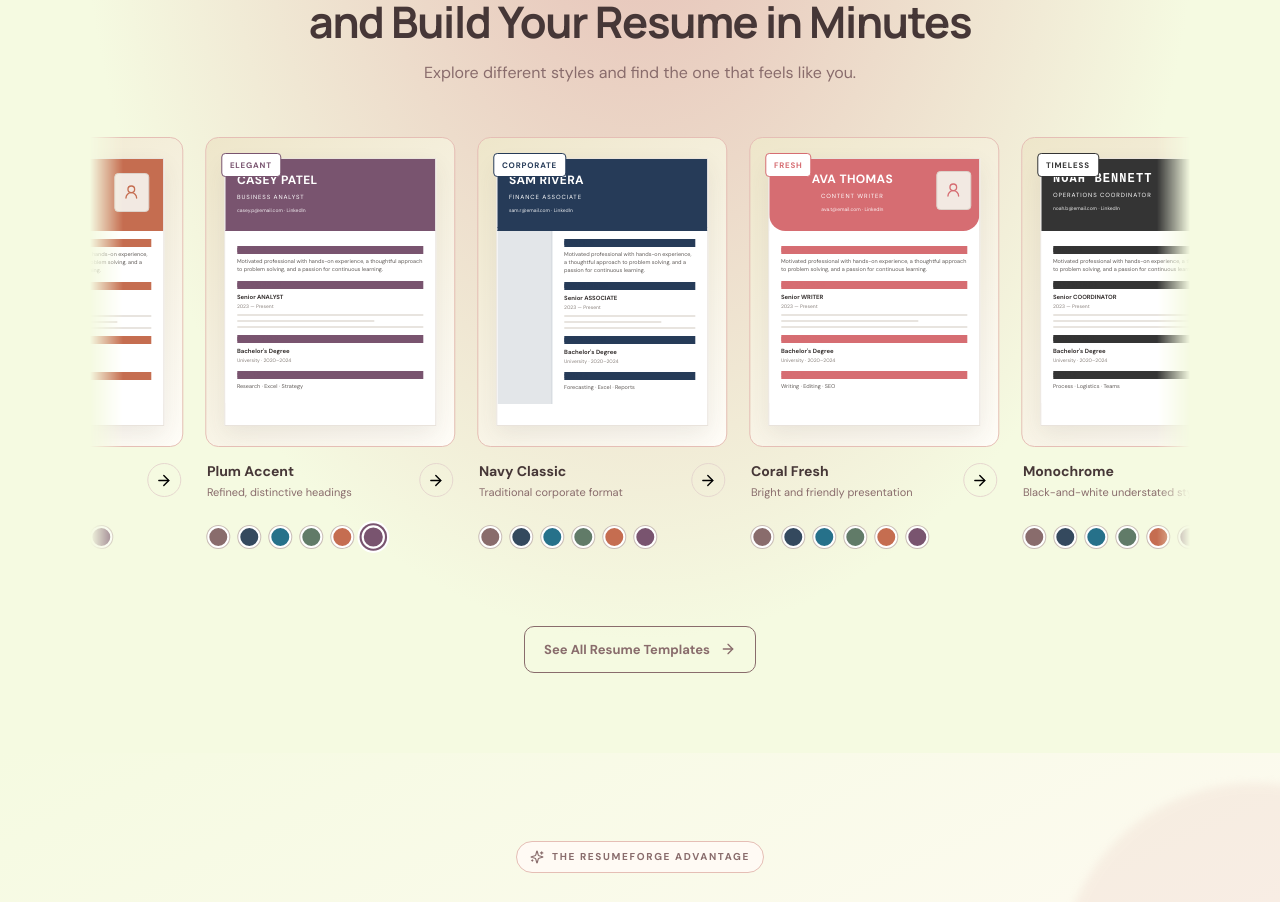
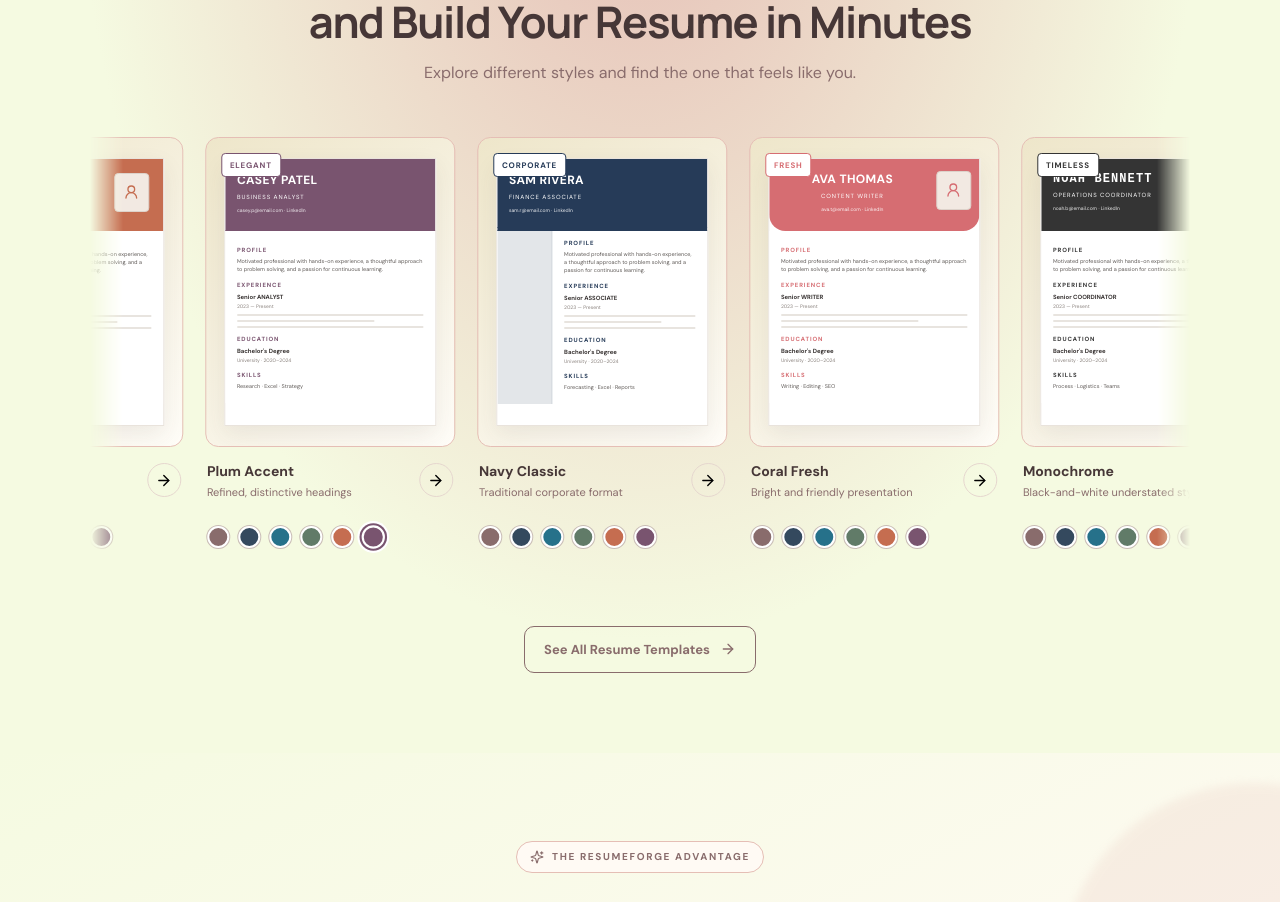
Before and after one commit to imsomya22092005-bot/Resumeforge, a React (Vite) app in the folder frontend/: page / in a window 1280 px wide. Shown: the part 1100-2002 px from the top of the page. Built offline with nearby package versions, Linux system fonts and the light colour scheme.

Commit message:
Ensure template color swatches are clickable and preview accents stay visible

```diff
--- a/frontend/src/style.css
+++ b/frontend/src/style.css
@@ -1007,12 +1007,12 @@ button.shortcut-card{cursor:pointer}
 .template-card .resume-card-art .mini-head {
   background: var(--resume-accent) !important;
 }
-.template-card .resume-card-art .mini-section,
+.template-card .resume-card-art .mini-section {
+  background: transparent !important;
+  color: var(--resume-accent) !important;
+}
 .template-card .resume-card-art .mini-title {
   background-color: var(--resume-accent) !important;
-}
-.template-card .resume-card-art .mini-section {
-  color: var(--resume-accent) !important;
 }
 .template-card .resume-card-art .template-badge {
   color: var(--resume-accent) !important;
@@ -1031,3 +1031,19 @@ button.shortcut-card{cursor:pointer}
 .resume-paper-live .resume-live-section h2 {
   border-bottom-color: var(--resume-accent) !important;
 }
+
+/* Ensure color swatches sit above the moving template carousel and receive clicks */
+.template-card { position: relative; }
+.template-color-options {
+  position: relative !important;
+  z-index: 20 !important;
+  pointer-events: auto !important;
+}
+.template-color-swatch {
+  position: relative !important;
+  z-index: 21 !important;
+  display: inline-block !important;
+  pointer-events: auto !important;
+  cursor: pointer !important;
+  touch-action: manipulation;
+}
```
